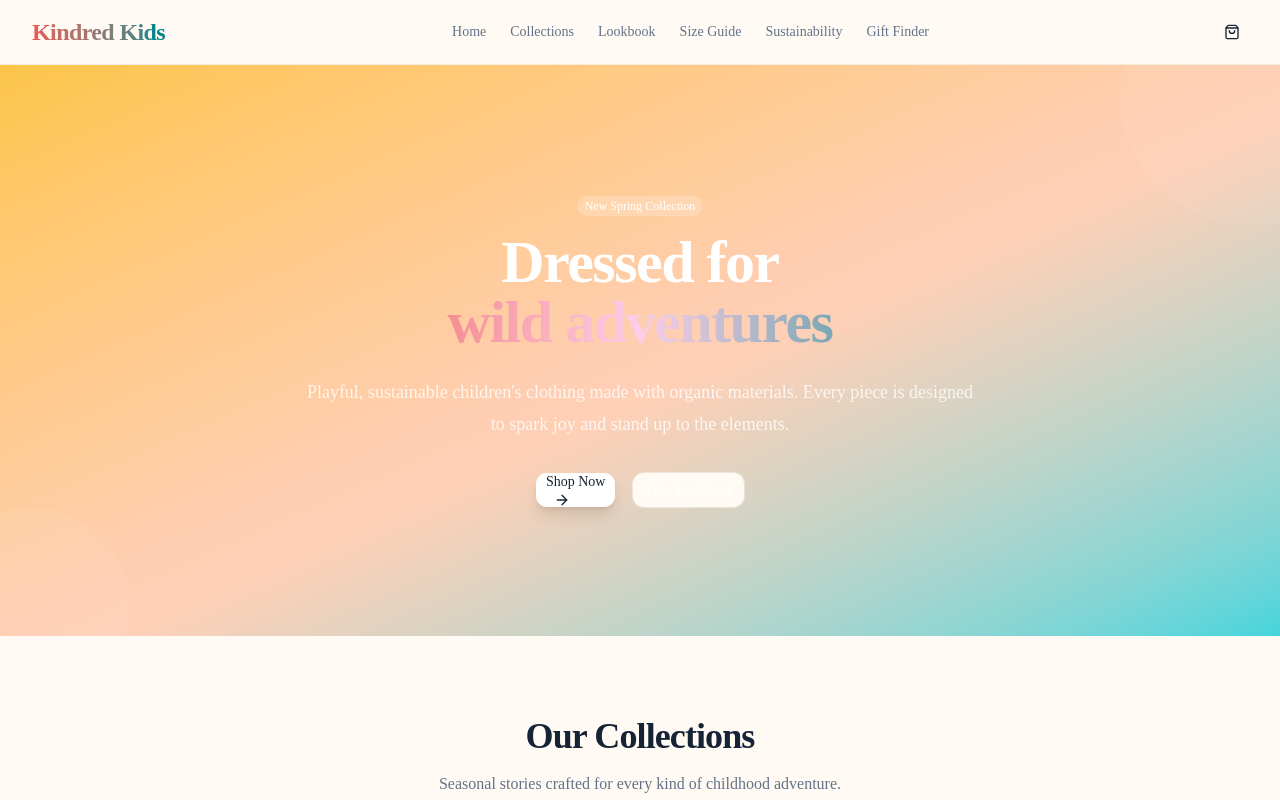
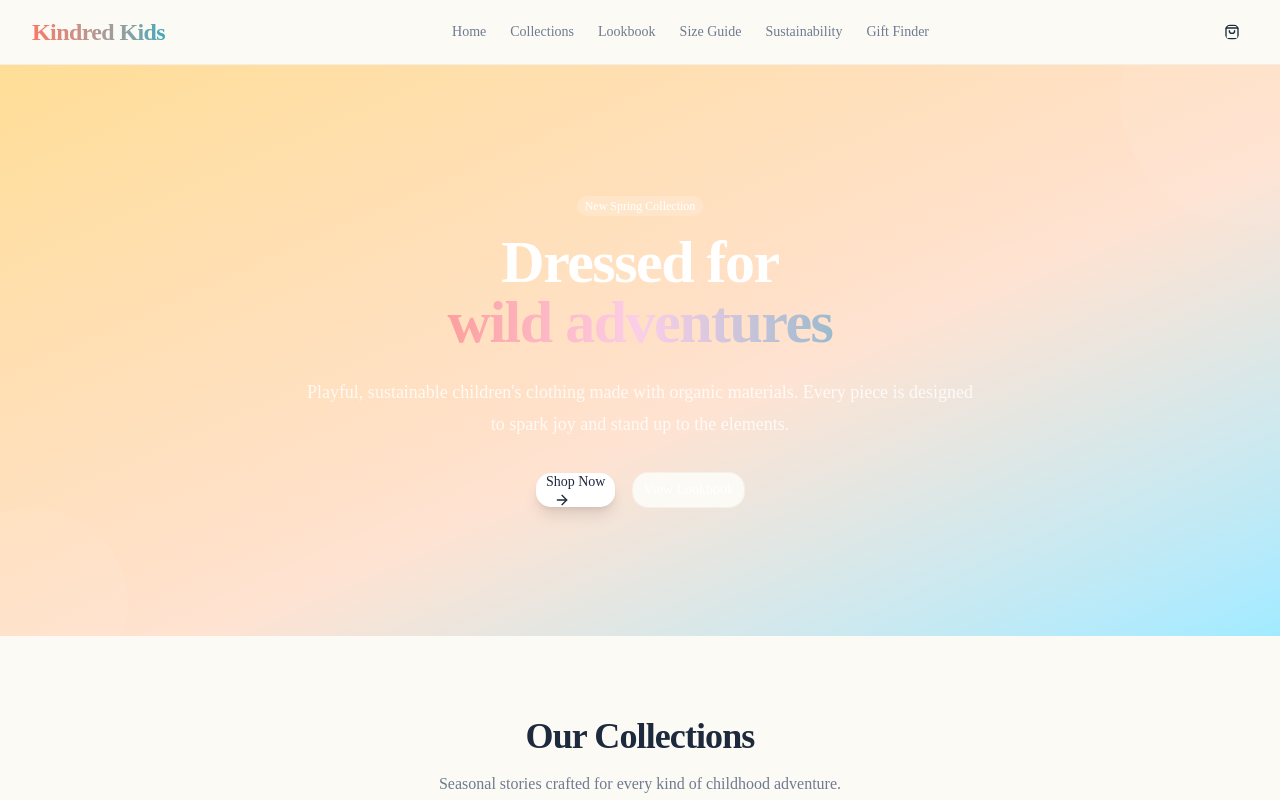
Before and after one commit to anas-khan-antimatter/mkt-kindred-kids, a Next.js app: page / in a window 1280 px wide. Shown: the top 800 px of the page. Built offline with nearby package versions, Linux system fonts and the light colour scheme.

Commit message:
antimatter: checkpoint c-1790732968742-bn6mm

```diff
--- a/src/app/globals.css
+++ b/src/app/globals.css
@@ -47,31 +47,41 @@
   --radius-4xl: calc(var(--radius) * 2.6);
 }
 
+/* ── Kindred Kids palette: soft pastels for play ── */
 :root {
-  --background: oklch(0.99 0.01 85);
-  --foreground: oklch(0.25 0.04 260);
-  --card: oklch(1 0 0);
-  --card-foreground: oklch(0.25 0.04 260);
-  --popover: oklch(1 0 0);
-  --popover-foreground: oklch(0.25 0.04 260);
-  --primary: oklch(0.65 0.18 25);
+  --background: oklch(0.985 0.008 90);
+  --foreground: oklch(0.28 0.04 260);
+  --card: oklch(0.99 0.01 80);
+  --card-foreground: oklch(0.28 0.04 260);
+  --popover: oklch(0.99 0.01 80);
+  --popover-foreground: oklch(0.28 0.04 260);
+
+  /* Primary — warm coral blush */
+  --primary: oklch(0.72 0.16 30);
   --primary-foreground: oklch(0.99 0 0);
-  --secondary: oklch(0.55 0.12 200);
+
+  /* Secondary — soft sky blue */
+  --secondary: oklch(0.68 0.10 210);
   --secondary-foreground: oklch(0.99 0 0);
-  --muted: oklch(0.95 0.02 85);
-  --muted-foreground: oklch(0.55 0.04 260);
-  --accent: oklch(0.85 0.15 85);
-  --accent-foreground: oklch(0.25 0.04 260);
+
+  /* Muted — barely-there warm */
+  --muted: oklch(0.96 0.015 60);
+  --muted-foreground: oklch(0.58 0.035 260);
+
+  /* Accent — buttery yellow */
+  --accent: oklch(0.88 0.12 95);
+  --accent-foreground: oklch(0.28 0.04 260);
+
   --destructive: oklch(0.577 0.245 27.325);
-  --border: oklch(0.88 0.04 85);
-  --input: oklch(0.88 0.04 85);
-  --ring: oklch(0.65 0.18 25);
-  --chart-1: oklch(0.65 0.18 25);
-  --chart-2: oklch(0.55 0.12 200);
-  --chart-3: oklch(0.85 0.15 85);
-  --chart-4: oklch(0.6 0.1 150);
-  --chart-5: oklch(0.7 0.15 300);
-  --radius: 0.75rem;
+  --border: oklch(0.90 0.025 70);
+  --input: oklch(0.90 0.025 70);
+  --ring: oklch(0.72 0.16 30);
+  --chart-1: oklch(0.72 0.16 30);
+  --chart-2: oklch(0.68 0.10 210);
+  --chart-3: oklch(0.88 0.12 95);
+  --chart-4: oklch(0.70 0.12 140);
+  --chart-5: oklch(0.75 0.12 310);
+  --radius: 1rem;
   --sidebar: oklch(0.985 0 0);
   --sidebar-foreground: oklch(0.145 0 0);
   --sidebar-primary: oklch(0.205 0 0);
@@ -92,13 +102,50 @@
   html {
     @apply font-sans;
   }
+
+  /* Softer, rounder everything */
+  img, video, svg {
+    @apply rounded-xl;
+  }
 }
 
 @layer utilities {
+  /* Brand gradient — sunrise pastel sweep */
   .bg-brand-gradient {
-    @apply bg-gradient-to-br from-[oklch(0.85_0.15_85)] via-[oklch(0.9_0.08_45)] to-[oklch(0.8_0.12_200)];
+    @apply bg-gradient-to-br from-[oklch(0.92_0.10_80)] via-[oklch(0.94_0.06_50)] to-[oklch(0.90_0.08_220)];
   }
+
+  /* Warmer, kid-friendlier brand gradient */
+  .bg-brand-warm {
+    @apply bg-gradient-to-br from-[oklch(0.94_0.08_30)] via-[oklch(0.90_0.06_90)] to-[oklch(0.92_0.07_170)];
+  }
+
+  /* Pastel accent gradient for cards */
+  .bg-pastel-card {
+    @apply bg-gradient-to-br from-[oklch(0.95_0.04_60)] via-[oklch(0.94_0.03_110)] to-[oklch(0.93_0.04_200)];
+  }
+
   .text-gradient {
-    @apply bg-clip-text text-transparent bg-gradient-to-r from-[oklch(0.65_0.18_25)] to-[oklch(0.55_0.12_200)];
+    @apply bg-clip-text text-transparent bg-gradient-to-r from-[oklch(0.72_0.16_30)] to-[oklch(0.68_0.10_210)];
+  }
+
+  /* Playful soft shadow for floating elements */
+  .shadow-soft {
+    @apply shadow-sm shadow-[oklch(0.70_0.04_260)/0.08];
+  }
+
+  /* Bouncy entrance — for cards/sections */
+  .animate-bounce-in {
+    @apply animate-in fade-in slide-in-from-bottom-4;
+  }
+
+  /* Floaty badge style */
+  .badge-pill {
+    @apply rounded-full bg-primary/10 px-3 py-0.5 text-xs font-medium text-primary border-0;
+  }
+
+  /* Dotted decorative border */
+  .border-doodle {
+    @apply border-2 border-dashed border-current/20 rounded-3xl;
   }
 }
```
Also changed, not shown: .antimatter/wiki/log.md, .antimatter/wiki/map.json, .antimatter/wiki/map.md, 1 other file (tests, documents, lock files or other folders).
